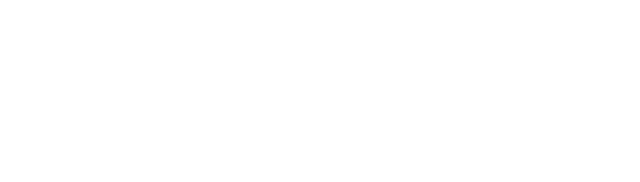
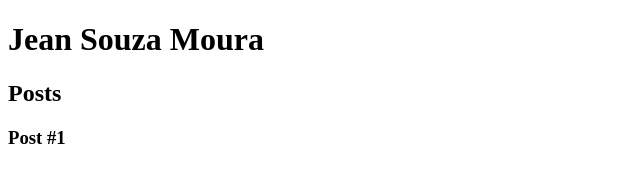
Before and after one commit to jeanmoura/dio-bootcamp, a plain HTML site: page index.html in a window 1280 px wide. Shown: the whole page, without its empty margins (0-640 px from the left). Drawn offline with Linux system fonts and the light colour scheme.

Commit message:
Creating the elements of sections with header title called posts

```diff
--- a/index.html
+++ b/index.html
@@ -7,6 +7,21 @@
     <title>Jean Souza Moura</title>
 </head>
 <body>
-
+    <header>
+        <h1>Jean Souza Moura</h1>
+    </header>
+    <section>
+        <header>
+            <h2>Posts</h2>
+        </header>
+        <header>
+            <article>
+                <header>
+                    <h3>Post #1</h3>
+                </header>
+            </article>
+        </header>
+    </section>
+    <footer></footer>
 </body>
 </html>
```
